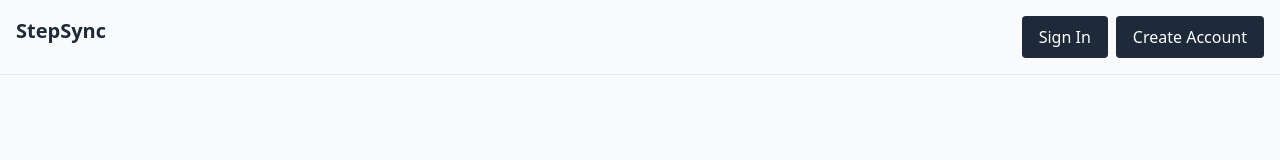
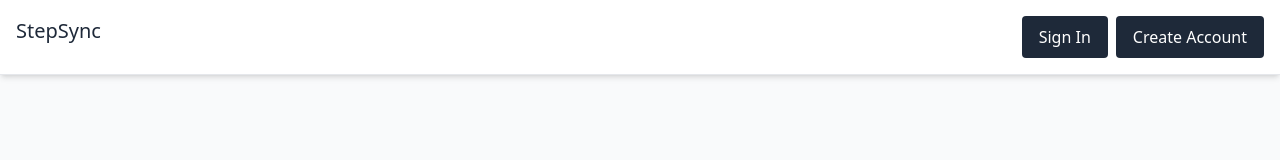
Before and after one commit to greeshiee/StepSync, a React (Vite) app: page / in a window 1280 px wide. Shown: the top 160 px of the page. Built offline with nearby package versions, Linux system fonts and the light colour scheme.

Commit message:
Updated Project with proper Navbar component

```diff
--- a/src/Dashboard.jsx
+++ b/src/Dashboard.jsx
@@ -1,29 +1,15 @@
 import React from 'react';
+import Navbar from './Navbar';
 
 const Dashboard = () => {
   return (
     <div className="flex flex-col items-center h-screen p-5 bg-gray-50">
-      {/* Nav Bar */}
-      <nav className="flex justify-between w-full p-4 border-b border-gray-200 bg-white">
-        <div>
-          <span className="font-bold text-[20px]">StepSync</span>
-        </div>
-        <div>
-          <button className="px-4 py-2 border border-gray-300 rounded ml-2 hover:bg-gray-100 transition">
-            Sign In
-          </button>
-          <button className="px-4 py-2 border border-gray-300 rounded ml-2 hover:bg-gray-100 transition">
-            Create Account
-          </button>
-        </div>
-      </nav>
+      <Navbar />
 
-      {/* Title */}
       <h1 className="text-[36px] font-bold mt-12 w-3/4 text-left text-gray-800">
         Your Dances
       </h1>
 
-      {/* Analyze Box */}
       <div className="w-3/4 h-[100px] bg-white border-2 border-black rounded-sm mt-8 flex flex-col items-start justify-center pl-5 shadow-md">
         <p className="text-[18px] text-black cursor-pointer hover:text-blue-600 transition">
           + Analyze new dance
--- a/src/Homepage.jsx
+++ b/src/Homepage.jsx
@@ -1,27 +1,14 @@
 import React from 'react';
 import { useNavigate } from 'react-router-dom';
+import Navbar from './Navbar';
 
 const Homepage = () => {
   const navigate = useNavigate();
 
   return (
     <div className="h-[80vh] flex flex-col overflow-hidden">
-      {/* Nav Bar */}
-      <nav className="flex justify-between p-4 border-b border-gray-200">
-        <div>
-          <span className="font-bold text-[20px]">StepSync</span>
-        </div>
-        <div>
-          <button className="px-4 py-2 border border-gray-300 rounded ml-2 hover:bg-gray-100 transition">
-            Sign In
-          </button>
-          <button className="px-4 py-2 border border-gray-300 rounded ml-2 hover:bg-gray-100 transition">
-            Create Account
-          </button>
-        </div>
-      </nav>
+      <Navbar />
 
-      {/* Content */}
       <div className="flex flex-col items-center pt-[350px] text-center">
         <h1 className="text-[36px] font-bold mb-4">
           Free personalized dance trainer
--- /dev/null
+++ b/src/Navbar.jsx
@@ -0,0 +1,25 @@
+// src/Navbar.jsx
+import React from 'react';
+import { Link } from 'react-router-dom';
+
+const Navbar = () => {
+  return (
+    <nav className="flex justify-between w-full p-4 border-b border-gray-200 bg-white shadow-md">
+      <div>
+        <Link to="/" className="font-bold text-[20px] text-gray-800 hover:text-blue-500 transition">
+          StepSync
+        </Link>
+      </div>
+      <div>
+        <button className="px-4 py-2 border border-gray-300 rounded ml-2 hover:bg-gray-100 transition">
+          Sign In
+        </button>
+        <button className="px-4 py-2 border border-gray-300 rounded ml-2 hover:bg-gray-100 transition">
+          Create Account
+        </button>
+      </div>
+    </nav>
+  );
+};
+
+export default Navbar;
--- a/src/index.css
+++ b/src/index.css
@@ -30,3 +30,8 @@ button:focus,
 button:focus-visible {
   outline: 4px auto -webkit-focus-ring-color;
 }
+
+
+a {
+  @apply text-gray-800 no-underline;
+}
```
